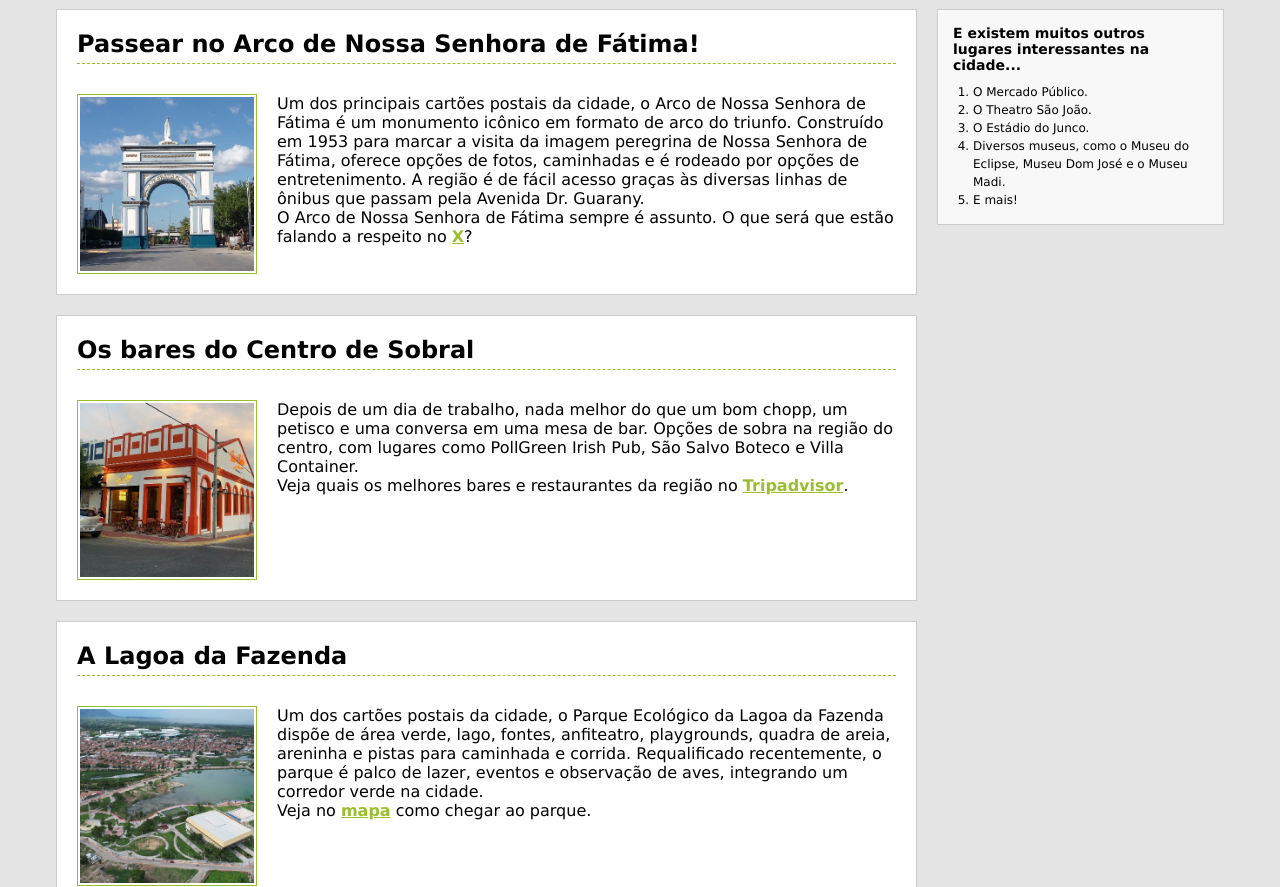
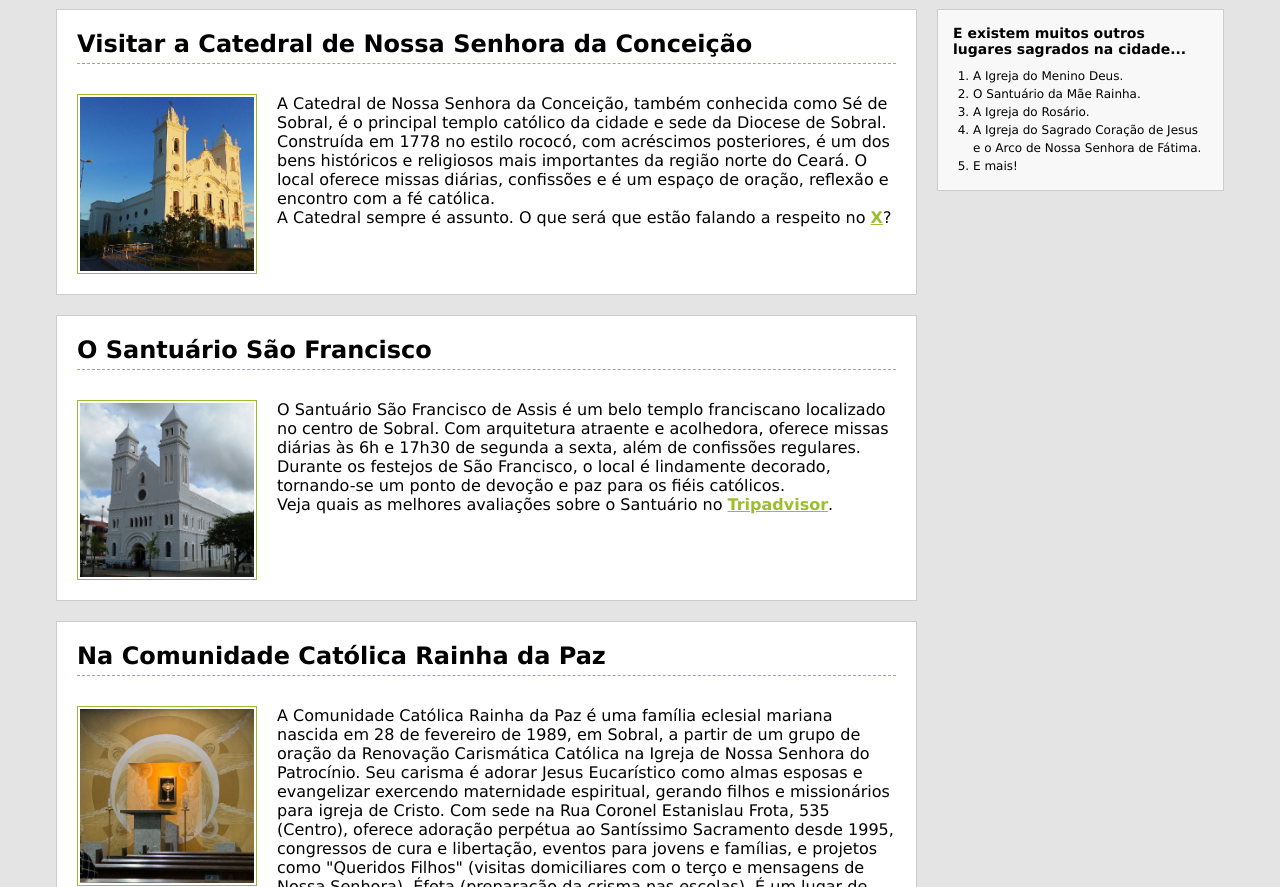
Before and after one commit to kauanallyson/livro-html-css, a plain HTML site: page exercicios/exercicio1.html in a window 1280 px wide. Shown: the part 65-952 px from the top of the page. Drawn offline with Linux system fonts and the light colour scheme.

Commit message:
mudança dos lugares para catedral, sao francisco e rainha da paz

```diff
--- a/exercicios/exercicio1.html
+++ b/exercicios/exercicio1.html
@@ -1,4 +1,3 @@
-<!doctype html>
 <html lang="pt-BR">
 
 <head>
@@ -17,70 +16,74 @@
         </header>
         <main>
             <article class="place">
-                <h2>Passear no Arco de Nossa Senhora de Fátima!</h2>
-                <img src="images/arco.webp" alt="Arco de Nossa Senhora de Fátima">
+                <h2>Visitar a Catedral de Nossa Senhora da Conceição</h2>
+                <img src="images/catedral.webp" alt="Catedral de Nossa Senhora da Conceição">
                 <div>
                     <p>
-                        Um dos principais cartões postais da cidade, o Arco de Nossa Senhora de Fátima é um monumento
-                        icônico em formato de arco do triunfo. Construído em 1953 para marcar a visita da imagem
-                        peregrina
-                        de Nossa Senhora de Fátima, oferece opções de fotos, caminhadas e é rodeado por opções de
-                        entretenimento. A região é de fácil acesso graças às diversas linhas de ônibus que passam pela
-                        Avenida Dr. Guarany.
+                        A Catedral de Nossa Senhora da Conceição, também conhecida como Sé de Sobral, é o principal
+                        templo católico da cidade e sede da Diocese de Sobral. Construída em 1778 no estilo rococó, com
+                        acréscimos posteriores, é um dos bens históricos e religiosos mais importantes da região norte
+                        do Ceará. O local oferece missas diárias, confissões e é um espaço de oração, reflexão e
+                        encontro com a fé católica.
                     </p>
                     <p>
-                        O Arco de Nossa Senhora de Fátima sempre é assunto. O que será que estão falando a respeito no
-                        <a href="https://x.com/search?q=Arco%20de%20Nossa%20Senhora%20de%20F%C3%A1tima%20Sobral"
-                            target="_blank" rel="noopener noreferrer">X</a>?
+                        A Catedral sempre é assunto. O que será que estão falando a respeito no
+                        <a href="https://x.com/search?q=Catedral%20de%20Sobral" target="_blank"
+                            rel="noopener noreferrer">X</a>?
                     </p>
                 </div>
             </article>
             <article class="place">
-                <h2>Os bares do Centro de Sobral</h2>
-                <img src="images/saoesalvo.webp" alt="Boteco São e Salvo">
+                <h2>O Santuário São Francisco</h2>
+                <img src="images/sao-francisco.webp" alt="Santuário São Francisco">
                 <div>
                     <p>
-                        Depois de um dia de trabalho, nada melhor do que um bom chopp, um petisco e uma conversa em uma
-                        mesa
-                        de bar. Opções de sobra na região do centro, com lugares como PollGreen Irish Pub, São Salvo
-                        Boteco
-                        e Villa Container.
+                        O Santuário São Francisco de Assis é um belo templo franciscano localizado no centro de Sobral.
+                        Com arquitetura atraente e acolhedora, oferece missas diárias às 6h e 17h30 de segunda a sexta,
+                        além de confissões regulares. Durante os festejos de São Francisco, o local é lindamente
+                        decorado, tornando-se um ponto de devoção e paz para os fiéis católicos.
                     </p>
                     <p>
-                        Veja quais os melhores bares e restaurantes da região no
-                        <a href='https://www.tripadvisor.com.br/Restaurants-g1231719-Sobral_State_of_Ceara.html'
+                        Veja quais as melhores avaliações sobre o Santuário no
+                        <a href='https://www.tripadvisor.com.br/Attraction_Review-g1231719-d17719380-Reviews-Santuario_Sao_Francisco-Sobral_State_of_Ceara.html'
                             target='_blank' rel="noopener noreferrer">Tripadvisor</a>.
                     </p>
                 </div>
             </article>
             <article class="place">
-                <h2>A Lagoa da Fazenda</h2>
-                <img src="images/lagoadafazenda.webp" alt="Lagoa da Fazenda em Sobral">
+                <h2>Na Comunidade Católica Rainha da Paz</h2>
+                <img src="images/rainha-da-paz.webp" alt="Comunidade Católica Rainha da Paz em Sobral">
                 <div>
                     <p>
-                        Um dos cartões postais da cidade, o Parque Ecológico da Lagoa da Fazenda dispõe de área verde,
-                        lago,
-                        fontes, anfiteatro, playgrounds, quadra de areia, areninha e pistas para caminhada e corrida.
-                        Requalificado recentemente, o parque é palco de lazer, eventos e observação de aves, integrando
-                        um
-                        corredor verde na cidade.
+                        A Comunidade Católica Rainha da Paz é uma família eclesial mariana nascida em 28 de fevereiro de
+                        1989, em Sobral, a partir de um grupo de oração da Renovação Carismática Católica na Igreja de
+                        Nossa Senhora do Patrocínio. Seu carisma é adorar Jesus Eucarístico como almas esposas e
+                        evangelizar exercendo maternidade espiritual, gerando filhos e missionários para igreja de
+                        Cristo. Com sede na Rua Coronel
+                        Estanislau Frota, 535 (Centro), oferece adoração perpétua ao Santíssimo Sacramento desde 1995,
+                        congressos de cura e libertação, eventos para jovens e famílias, e projetos como "Queridos
+                        Filhos" (visitas domiciliares com o terço e mensagens de Nossa Senhora), Éfeta (preparação
+                        da crisma nas escolas). É um lugar de intensa vida espiritual, retiros,
+                        shows de evangelização e missões em vários estados e países — um verdadeiro oásis de paz e
+                        conversão na nossa cidade!
                     </p>
                     <p>
-                        Veja no <a href='https://www.google.com/maps/place/Parque+Lagoa+da+Fazenda' target='_blank'
-                            rel="noopener noreferrer">mapa</a>
-                        como chegar ao parque.
+                        Fique por dentro dos eventos e da adoração ao vivo no site oficial ou veja o que estão
+                        compartilhando no
+                        <a href="https://x.com/search?q=Comunidade%20Rainha%20da%20Paz%20Sobral" target="_blank"
+                            rel="noopener noreferrer">X</a>.
                     </p>
                 </div>
             </article>
         </main>
         <aside>
-            <h3>E existem muitos outros lugares interessantes na cidade...</h3>
+            <h3>E existem muitos outros lugares sagrados na cidade...</h3>
             <ol>
-                <li>O Mercado Público.</li>
-                <li>O Theatro São João.</li>
-                <li>O Estádio do Junco.</li>
+                <li>A Igreja do Menino Deus.</li>
+                <li>O Santuário da Mãe Rainha.</li>
+                <li>A Igreja do Rosário.</li>
                 <li>
-                    Diversos museus, como o Museu do Eclipse, Museu Dom José e o Museu Madi.
+                    A Igreja do Sagrado Coração de Jesus e o Arco de Nossa Senhora de Fátima.
                 </li>
                 <li>E mais!</li>
             </ol>
```
Also changed, not shown: exercicios/images/arco.webp (deleted), exercicios/images/catedral.webp (added), exercicios/images/lagoadafazenda.webp (deleted), exercicios/images/rainha-da-paz.webp (added), exercicios/images/sao-francisco.webp (added), exercicios/images/saoesalvo.webp (deleted).
